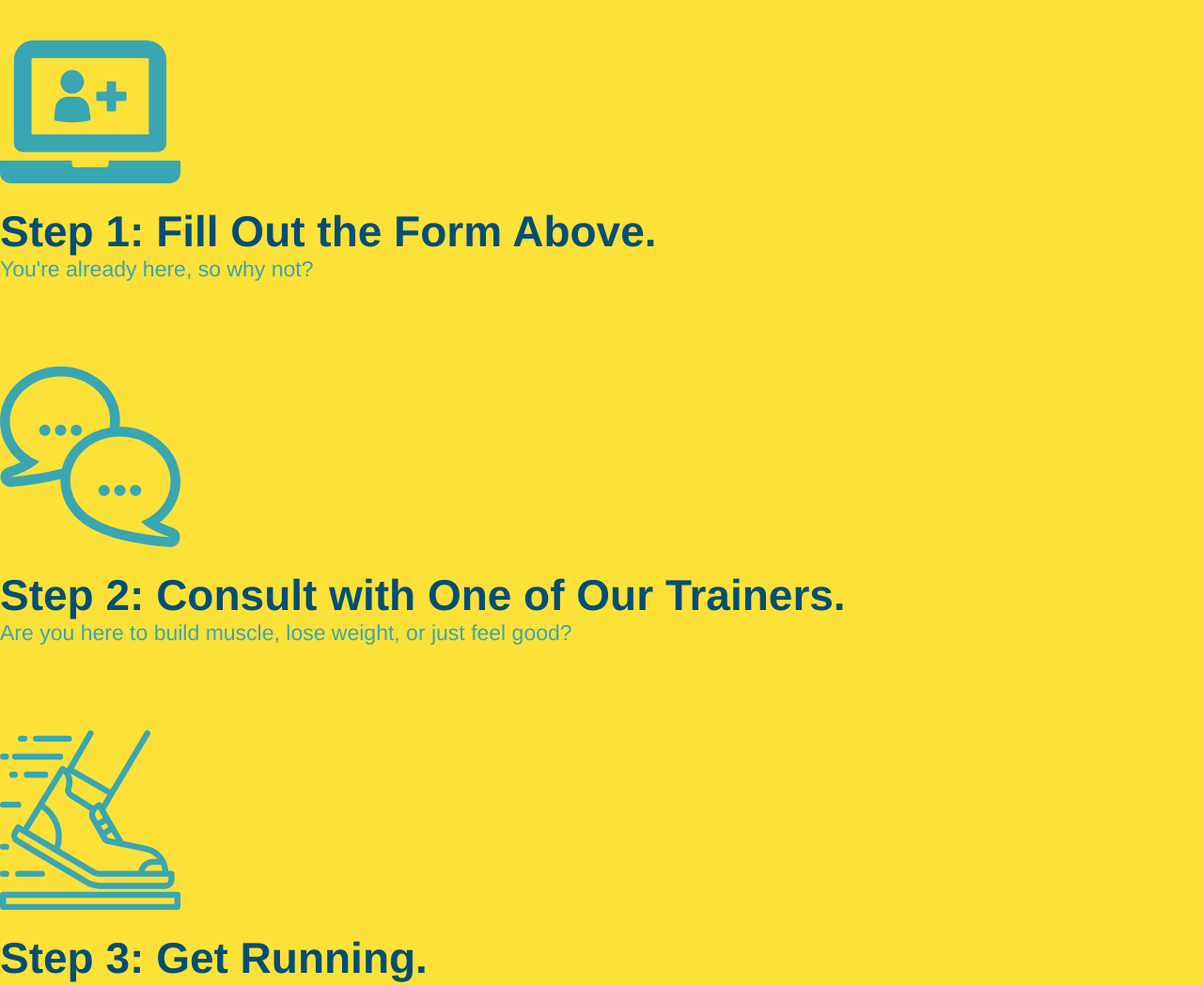
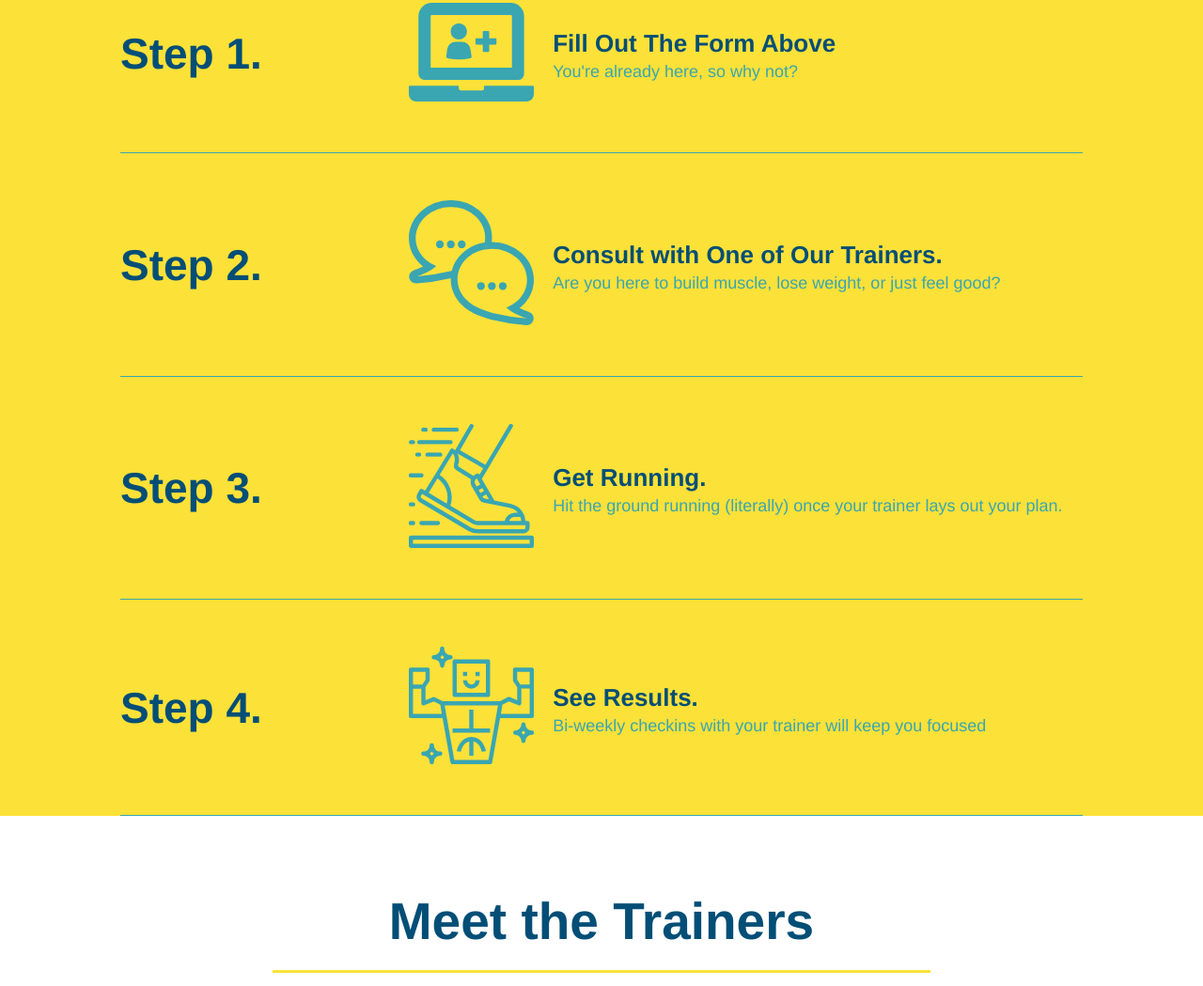
Before and after one commit to drewvena/run-buddy, a plain HTML site: page index.html in a window 1280 px wide. Shown: the part 1096-2145 px from the top of the page at 94% size. Drawn offline with Linux system fonts and the light colour scheme.

Commit message:
add flexbox to step section

```diff
--- a/assets/css/style.css
+++ b/assets/css/style.css
@@ -146,24 +146,48 @@ header {
   color: #024e76;
   border-bottom: 3px solid;
 }
-.steps div {
-  margin-bottom: 80px;
+.step {
+  margin: 50px auto;
+  padding-bottom: 50px;
+  width: 80%;
+  border-bottom: 1px solid #39a6b2;
+  display: flex;
+  flex-wrap: wrap;
+  align-items: center;
+  justify-content: space-between;
+}
+.step-img {
+  flex: 1 12%;
+  margin-right: 20px;
+}
+.step-img img {
+  max-width: 100%;
+}
+.step-text {
+  flex: 12;
 }
 
-.steps img {
-  width: 15%;
-  margin: 10px 0;
+.step h3 {
+  flex: 1 30%;
+  color: #024e76;
+  font-size: 46px;
 }
 
-.steps h3 {
-  color: #024e76;
-  font-size: 46px;
-  margin-top: 10px;
+.step-info {
+  display: flex;
+  flex-wrap: wrap;
+  align-items: center;
+  flex: 2 70%;
 }
 
-.steps p {
+.step-text p {
   color: #39a6b2;
-  font-size: 23px;
+  font-size: 18px;
+}
+.step-text h4 {
+  font-size: 26px;
+  line-height: 1.5;
+  color: #024e76;
 }
 
 .primary-border {
--- a/index.html
+++ b/index.html
@@ -85,28 +85,56 @@
     <div class="flex-row">
       <h2 class="section-title primary-border">What You Do</h2>
     </div>
-    <div>
+      <div class="step">
+        <h3>Step 1.</h3>
+       <div class="step-info">
+        <div class="step-img">
           <img src="./assets/images/step-1.svg" alt="" />
-      <h3>Step 1: Fill Out the Form Above.</h3>
+       </div>
+        <div class="step-text">
+          <h4>Fill Out The Form Above</h4>
           <p>You're already here, so why not?</p>
         </div>
+      </div>
+    </div>
 
-    <div>
+  <div class="step">
+      <h3>Step 2.</h3>
+    <div class="step-info">
+      <div class="step-img">
        <img src="./assets/images/step-2.svg" alt="" />
-      <h3>Step 2: Consult with One of Our Trainers.</h3>
+      </div>
+      <div class="step-text">
+       <h4>Consult with One of Our Trainers.</h4>
        <p>Are you here to build muscle, lose weight, or just feel good?</p>
       </div>
+    </div>
+  </div>
 
-    <div>
+    <div class="step">
+      <h3>Step 3.</h3>
+      <div class="step-info">
+        <div class="step-img">
           <img src="./assets/images/step-3.svg" alt="" />
-      <h3>Step 3: Get Running.</h3>
+        </div>
+          <div class="step-text">
+           <h4>Get Running.</h4>
            <p>Hit the ground running (literally) once your trainer lays out your plan.</p>
           </div>
+      </div>
+    </div>
 
-    <div>
+    <div class="step">
+      <h3>Step 4.</h3>
+      <div class="step-info">
+        <div class="step-img">
           <img src="./assets/images/step-4.svg" alt="" />
-      <h3>Step 4: See Results.</h3>
+        </div>
+         <div class="step-text">
+          <h4>See Results.</h4>
           <p>Bi-weekly checkins with your trainer will keep you focused</p>
+         </div>
+      </div>
     </div>
 </section>
   <section id="your-trainers">
```
Lines whose indentation alone changed are shown as unchanged.
